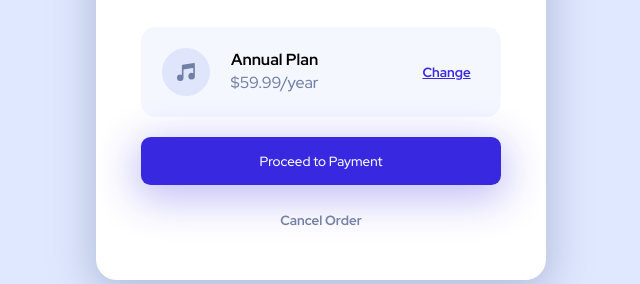
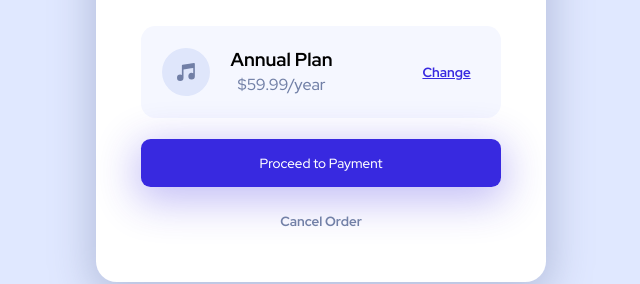
Before and after one commit to paulhjin/frontendmentor, a plain HTML site: page 03-order-summary/index.html in a window 1280 px wide. Shown: the part 465-749 px from the top of the page, 319-959 px from the left. Drawn offline with Linux system fonts and the light colour scheme.

Commit message:
Order Summary Component

```diff
--- a/03-order-summary/index.html
+++ b/03-order-summary/index.html
@@ -17,7 +17,7 @@
       <article>
         <img src="./images/icon-music.svg" alt="circle music icon">
         <div>
-          <h4>Annual Plan</h4>
+          <h3>Annual Plan</h3>
           <p>$59.99/year</p>
         </div>
       </article>
```
